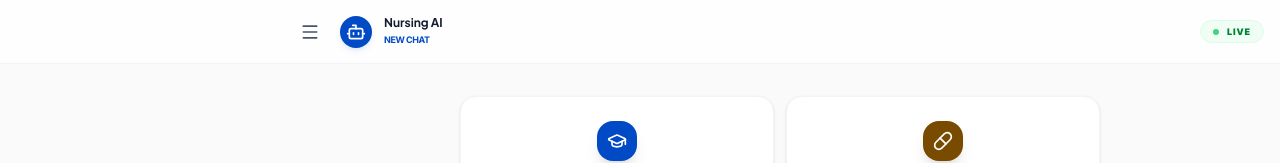
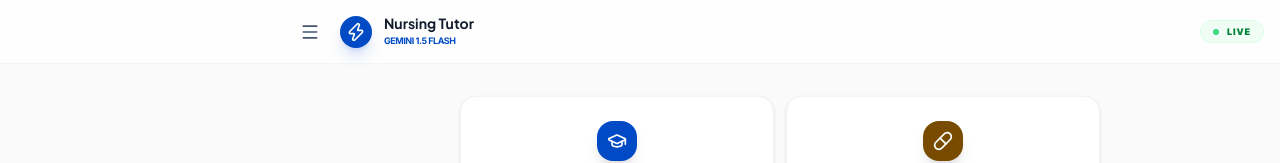
Before and after one commit to itsleo4/gnm, a Next.js app: page /assistant in a window 1280 px wide. Shown: the top 163 px of the page. Built offline with nearby package versions, Linux system fonts and the light colour scheme; no server answers.

Commit message:
UI: Normalize model labels to 1.5 Flash after stabilization fix

```diff
--- a/src/app/assistant/page.tsx
+++ b/src/app/assistant/page.tsx
@@ -6,7 +6,7 @@ import BottomNav from "@/components/layout/BottomNav";
 import ChatSidebar from "@/components/chat/ChatSidebar";
 import {
   Bot, User, Send, GraduationCap, Loader2, Paperclip,
-  Menu, Database, AlertCircle, Stethoscope, Pill, FileText
+  Menu, Database, AlertCircle, Stethoscope, Pill, FileText, Zap
 } from "lucide-react";
 import { motion, AnimatePresence } from "framer-motion";
 import { cn } from "@/lib/utils";
@@ -17,7 +17,6 @@ import {
   saveChatMessage, deleteChatSession, renameChatSession, togglePinChat
 } from "@/app/actions/chat";
 
-// All imports are at top now — this was the production crash cause
 const MODES = [
   { id: "explain", label: "Explain Topic", icon: GraduationCap, color: "bg-primary" },
   { id: "drug", label: "Drug Info", icon: Pill, color: "bg-tertiary" },
@@ -50,7 +49,6 @@ export default function AssistantPage() {
         setSessions(history);
       } catch (err) {
         setDbError(true);
-        console.error("Failed to load history", err);
       }
     };
     loadHistory();
@@ -73,7 +71,7 @@ export default function AssistantPage() {
         setMessages([{
           id: "welcome",
           role: "assistant",
-          content: "Hello! I'm your **GNM Nursing Tutor**. Powered by Gemini 3.5 Flash.\n\nSelect a previous chat or start a new conversation. How can I help you study today?",
+          content: "Hello! I'm your **GNM Nursing Tutor**. Powered by Gemini 1.5 Flash.\n\nSelect a previous chat or start a new conversation. How can I help you study today?",
         }]);
       }
     };
@@ -121,10 +119,9 @@ export default function AssistantPage() {
           targetSessionId = newSession.id;
           setCurrentSessionId(targetSessionId);
           setSessions(prev => [newSession, ...prev]);
-          setDbError(false); // Clear error if creation succeeds
+          setDbError(false);
         } catch (err) {
           setDbError(true);
-          console.error("Create session failed:", err);
         }
       }
 
@@ -176,7 +173,7 @@ export default function AssistantPage() {
       setMessages(prev => [...prev, {
         id: (Date.now() + 1).toString(),
         role: "assistant",
-        content: `Error: ${error.message || "Could not connect to AI engine."}`,
+        content: `Error: ${error.message || "Connection failed."}`,
       }]);
     } finally {
       setIsLoading(false);
@@ -227,21 +224,19 @@ export default function AssistantPage() {
           <button onClick={() => setIsSidebarOpen(true)} className="p-2 -ml-2 hover:bg-gray-50 rounded-xl">
             <Menu className="w-5 h-5 text-slate-600" />
           </button>
-          <div className="w-8 h-8 rounded-lg bg-primary flex items-center justify-center text-white shadow-md shadow-primary/10">
-            <Bot className="w-5 h-5" />
+          <div className="w-8 h-8 rounded-lg bg-primary flex items-center justify-center text-white shadow-lg shadow-primary/20">
+            <Zap className="w-5 h-5" />
           </div>
           <div>
-            <h1 className="font-plus-jakarta font-bold text-xs leading-none">Nursing AI</h1>
-            <p className="text-[9px] font-bold text-primary uppercase tracking-tighter mt-1 truncate max-w-[120px]">
-              {currentSessionId ? sessions.find(s => s.id === currentSessionId)?.title : "New Chat"}
-            </p>
+            <h1 className="font-plus-jakarta font-bold text-sm leading-none">Nursing Tutor</h1>
+            <p className="text-[9px] font-bold text-primary uppercase tracking-tighter mt-1">Gemini 1.5 Flash</p>
           </div>
         </div>
         <div className="flex items-center gap-4">
           {dbError && (
             <div className="hidden md:flex items-center gap-1.5 text-error">
               <Database className="w-3.5 h-3.5" />
-              <span className="text-[9px] font-black uppercase">DB Error</span>
+              <span className="text-[9px] font-black uppercase">DB Sync Issue</span>
             </div>
           )}
           <div className="flex items-center gap-2 bg-green-50 px-3 py-1 rounded-full border border-green-100">
@@ -255,16 +250,14 @@ export default function AssistantPage() {
         <div className="container-responsive max-w-2xl space-y-md py-md px-4">
           <AnimatePresence>
             {dbError && (
-              <motion.div
-                initial={{ opacity: 0, y: -10 }}
-                animate={{ opacity: 1, y: 0 }}
+              <motion.div initial={{ opacity: 0, y: -10 }} animate={{ opacity: 1, y: 0 }}
                 className="bg-amber-50 border border-amber-200 rounded-2xl p-4 flex items-start gap-4 mb-4"
               >
                 <AlertCircle className="w-5 h-5 text-amber-500 shrink-0 mt-0.5" />
                 <div>
-                  <h3 className="font-bold text-xs text-amber-700 uppercase tracking-wider">Chat History Sync Issue</h3>
+                  <h3 className="font-bold text-xs text-amber-700 uppercase tracking-wider">Cloud Data Error</h3>
                   <p className="text-[11px] text-amber-600 mt-1 leading-relaxed">
-                    AI is working but history cannot be saved. Ensure your Supabase tables are created and the SQL schema has been run.
+                    AI works, but your history is not being saved locally. Please check your Supabase setup.
                   </p>
                 </div>
               </motion.div>
@@ -276,7 +269,7 @@ export default function AssistantPage() {
               {MODES.map((mode) => (
                 <button
                   key={mode.id}
-                  onClick={() => { setActiveMode(mode.id); setInput(`Educator Mode: ${mode.label}. Please explain...`); }}
+                  onClick={() => { setActiveMode(mode.id); setInput(`Explain this topic: ${mode.label}...`); }}
                   className={cn(
                     "flex flex-col items-center gap-2 p-6 rounded-2xl border border-gray-100 bg-white shadow-sm transition-all active:scale-95 text-center group hover:border-primary/30",
                     activeMode === mode.id && "ring-2 ring-primary border-primary"
@@ -311,8 +304,6 @@ export default function AssistantPage() {
                       p: ({children}) => <p className={msg.role === "user" ? "text-white m-0" : "m-0"}>{children}</p>,
                       h1: ({children}) => <h1 className="text-lg font-bold my-2">{children}</h1>,
                       h2: ({children}) => <h2 className="text-md font-bold my-2">{children}</h2>,
-                      ul: ({children}) => <ul className="list-disc ml-4 my-2">{children}</ul>,
-                      ol: ({children}) => <ol className="list-decimal ml-4 my-2">{children}</ol>,
                     }}>
                       {msg.content}
                     </ReactMarkdown>
```
